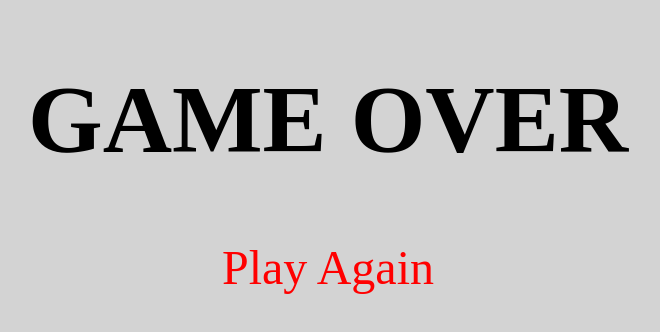
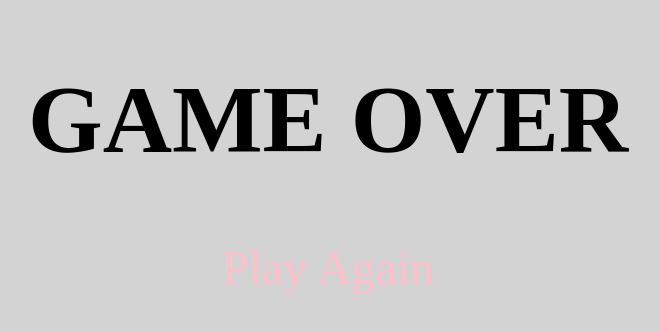
Before and after one commit to alexahijado/SpaceInvaders, a plain HTML site: page gameover.html in a window 1280 px wide. Shown: the whole page, without its empty margins (312-972 px from the left). Drawn offline with Linux system fonts and the light colour scheme.

```diff
--- a/css/style.css
+++ b/css/style.css
@@ -40,7 +40,7 @@ body {
 
 #page-gameover a {
     text-decoration: none;
-    color: red;
+    color: pink
 }
 
 #points-display {
```
